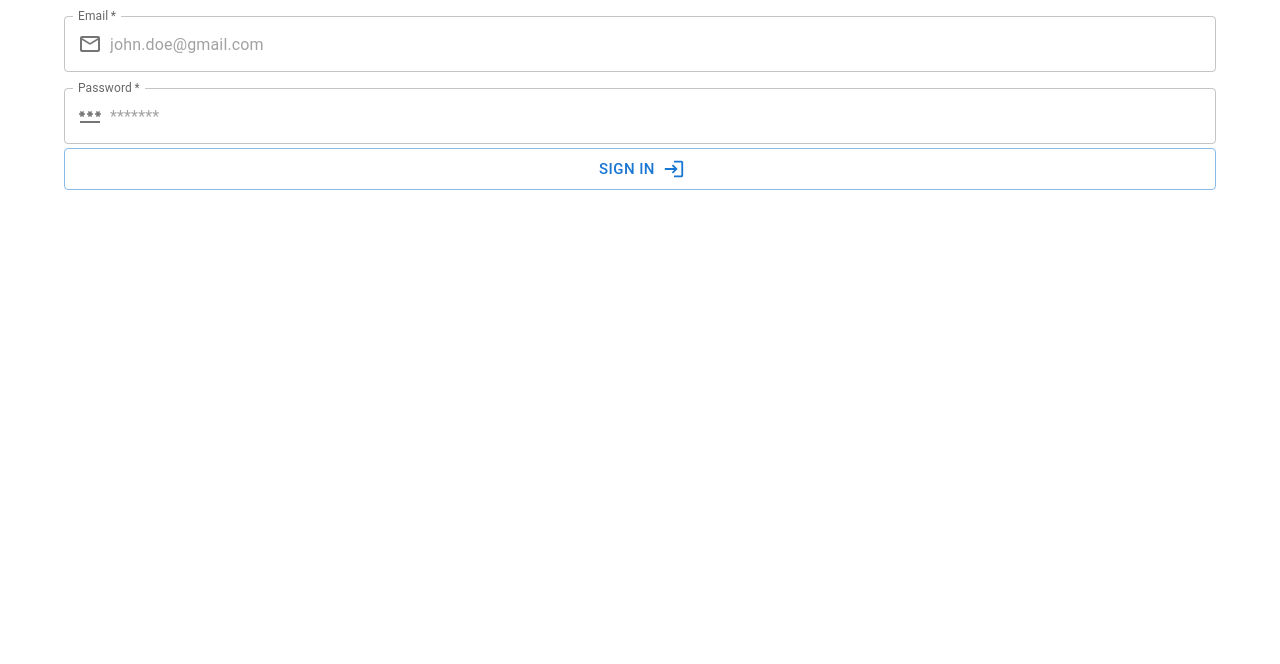
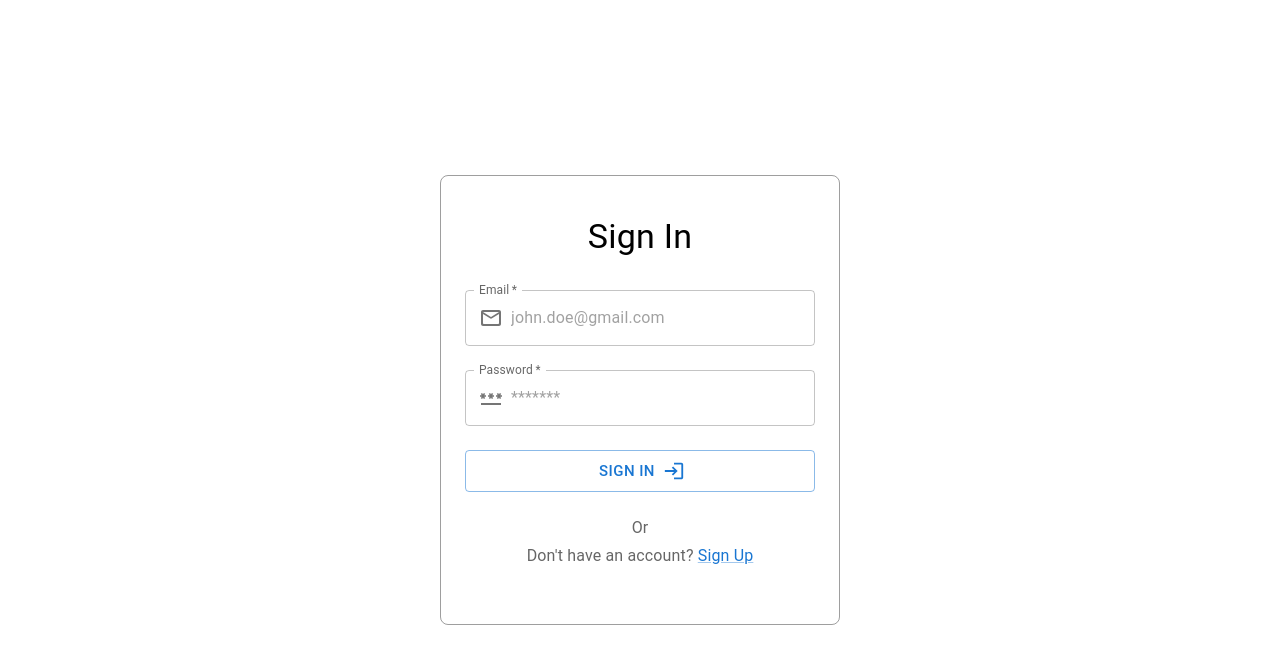
Before and after one commit to NishidhJain/firebase-auth, a Next.js app: page /signin in a window 1280 px wide. Shown: the top 664 px of the page. Built offline with nearby package versions, Linux system fonts and the light colour scheme.

Commit message:
Made UI changes in sign in form

```diff
--- a/pages/signin.jsx
+++ b/pages/signin.jsx
@@ -6,20 +6,56 @@ import Button from "@mui/material/Button";
 import MailOutlineRoundedIcon from "@mui/icons-material/MailOutlineRounded";
 import PasswordIcon from "@mui/icons-material/Password";
 import LoginIcon from "@mui/icons-material/Login";
+import Typography from "@mui/material/Typography";
+import Link from "@mui/material/Link";
+import { useState } from "react";
 
 const signin = () => {
+  const [userInput, setUserInput] = useState({ email: "", password: "" });
+
+  const handleInputChange = (e) => {
+    setUserInput({ ...userInput, [e.target.name]: e.target.value });
+  };
+
+  const handleSubmit = (e) => {
+    e.preventDefault();
+    console.log("submitted", userInput);
+  };
+
   return (
-    <Container fixed>
-      <Box>
+    <Container
+      fixed
+      sx={{
+        display: "flex",
+        justifyContent: "center",
+        alignItems: "center",
+        flexDirection: "column",
+        height: "100vh",
+      }}
+    >
+      <Box
+        sx={{
+          width: "100%",
+          maxWidth: "400px",
+          border: 1,
+          borderRadius: 2,
+          borderColor: "text.disabled",
+          px: 3,
+          py: 5,
+        }}
+      >
+        <Typography variant="h4" align="center" component="h1" sx={{ mb: 4 }}>
+          Sign In
+        </Typography>
         <TextField
-          id="outlined-basic"
+          id="outlined-email"
+          name="email"
           label="Email"
           variant="outlined"
           type="email"
           placeholder="john.doe@gmail.com"
           required
           fullWidth
-          margin="normal"
           InputProps={{
             startAdornment: (
               <InputAdornment position="start">
@@ -27,16 +63,19 @@ const signin = () => {
               </InputAdornment>
             ),
           }}
+          onChange={handleInputChange}
+          value={userInput.email}
         />
         <TextField
-          id="outlined-basic"
+          id="outlined-password"
+          name="password"
           label="Password"
           variant="outlined"
           type="password"
           placeholder="*******"
           required
           fullWidth
-          margin="dense"
+          sx={{ mt: 3 }}
           InputProps={{
             startAdornment: (
               <InputAdornment position="start">
@@ -44,6 +83,8 @@ const signin = () => {
               </InputAdornment>
             ),
           }}
+          onChange={handleInputChange}
+          value={userInput.password}
         />
         <Button
           variant="outlined"
@@ -51,9 +92,21 @@ const signin = () => {
           size="large"
           endIcon={<LoginIcon />}
           fullWidth
+          sx={{ mt: 3 }}
+          onClick={handleSubmit}
         >
           Sign In
         </Button>
+        <Typography
+          paragraph
+          align="center"
+          sx={{ mt: 3, mb: 0.5, color: "text.secondary" }}
+        >
+          Or
+        </Typography>
+        <Typography paragraph align="center" sx={{ color: "text.secondary" }}>
+          Don't have an account? <Link href="/signup">Sign Up</Link>
+        </Typography>
       </Box>
     </Container>
   );
```
